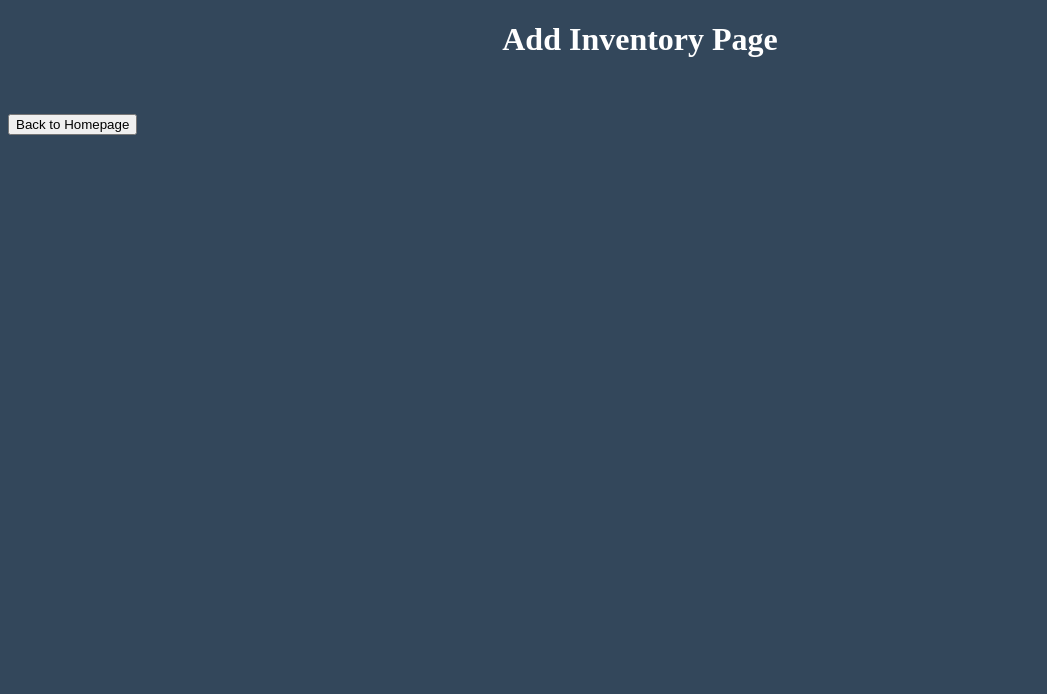
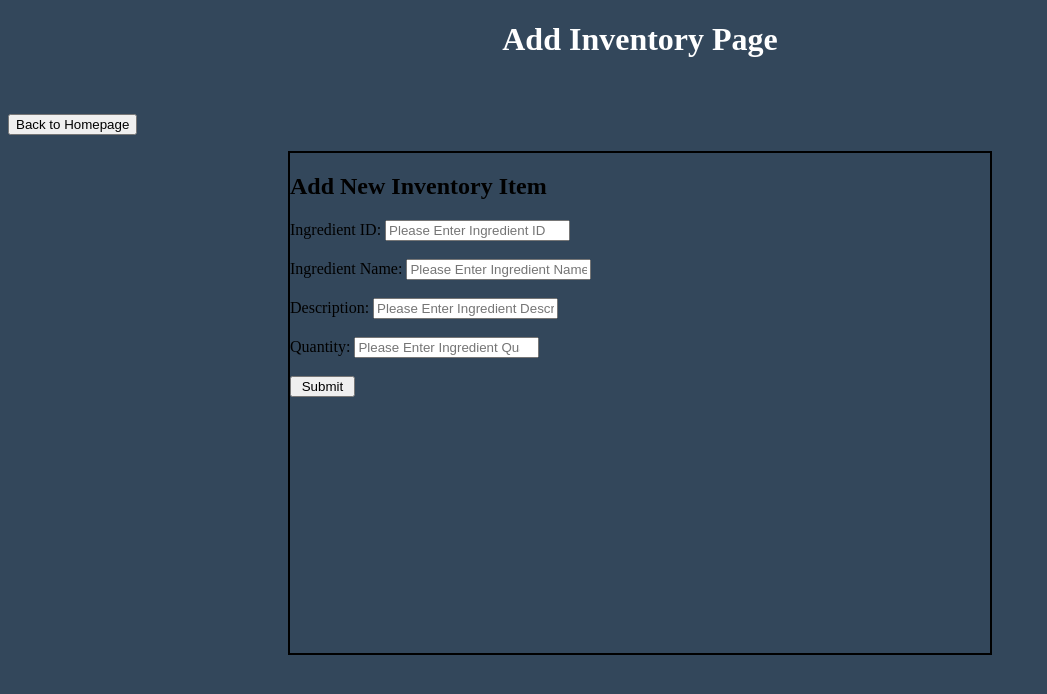
Before and after one commit to codfsh9/WaterDogSmokehouseInventorySystem, a PHP site: page /AddInv.php in a window 1280 px wide. Shown: the top 694 px of the page, without its empty margins (0-1047 px from the left). Run offline with PHP 8.4, Linux system fonts and the light colour scheme.

Commit message:
Update AddInv.php

```diff
--- a/AddInv.php
+++ b/AddInv.php
@@ -54,5 +54,54 @@
         Back to Homepage
         </button>
     </p>
+    <!doctype html>
+<html>
+
+<div id="addnewinventory">
+<h2>Add New Inventory Item</h2>
+<form action="" method="post">
+<label>Ingredient ID:</label>
+<input type="text" name="ingredientid" required placeholder="Please Enter Ingredient ID"/><br><br>
+<label>Ingredient Name:</label>
+<input type="text" name="ingredientname" required placeholder="Please Enter Ingredient Name"/><br><br>
+<label>Description:</label>
+<input type="text" name="description" required placeholder="Please Enter Ingredient Description"/><br><br>
+<label>Quantity:</label>
+<input type="number" name="quantity" required placeholder="Please Enter Ingredient Quantity"/><br><br>
+
+<input type="submit" value=" Submit " name="submit"/><br />
+
+</form>
+
+</div>
+
+</html>
+
+<?php
+if(isset($_POST["submit"]))
+{
+include 'dbconfig.php';
+
+$sql = "INSERT INTO ingredients (ing_id, ing_name, ing_desc, ing_q)
+VALUES ('".$_POST["ingredientid"]."','".$_POST["ingredientname"]."','".$_POST["description"]."','".$_POST["quantity"]."')";
+
+if ($conn->query($sql) === TRUE)
+{
+echo "
+    <script type= 'text/javascript'>
+        alert('New record created successfully');
+    </script>";
+}
+else
+{
+    echo
+    "<script type= 'text/javascript'>
+        alert('Error: " . $sql . "<br>" . $conn->error."');
+    </script>";
+}
+
+$conn->close();
+}
+?>
 </body>
 </html>
```
